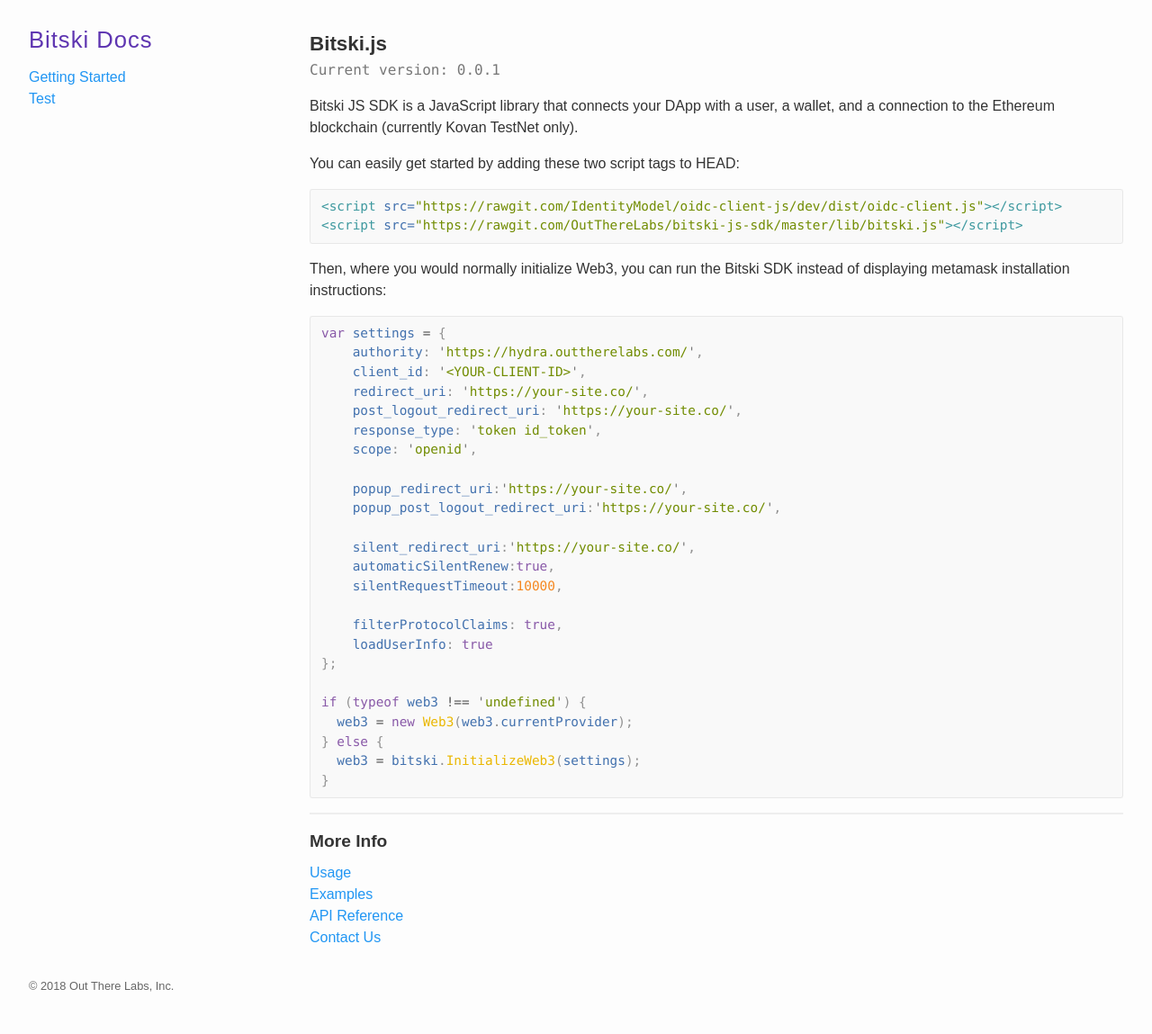
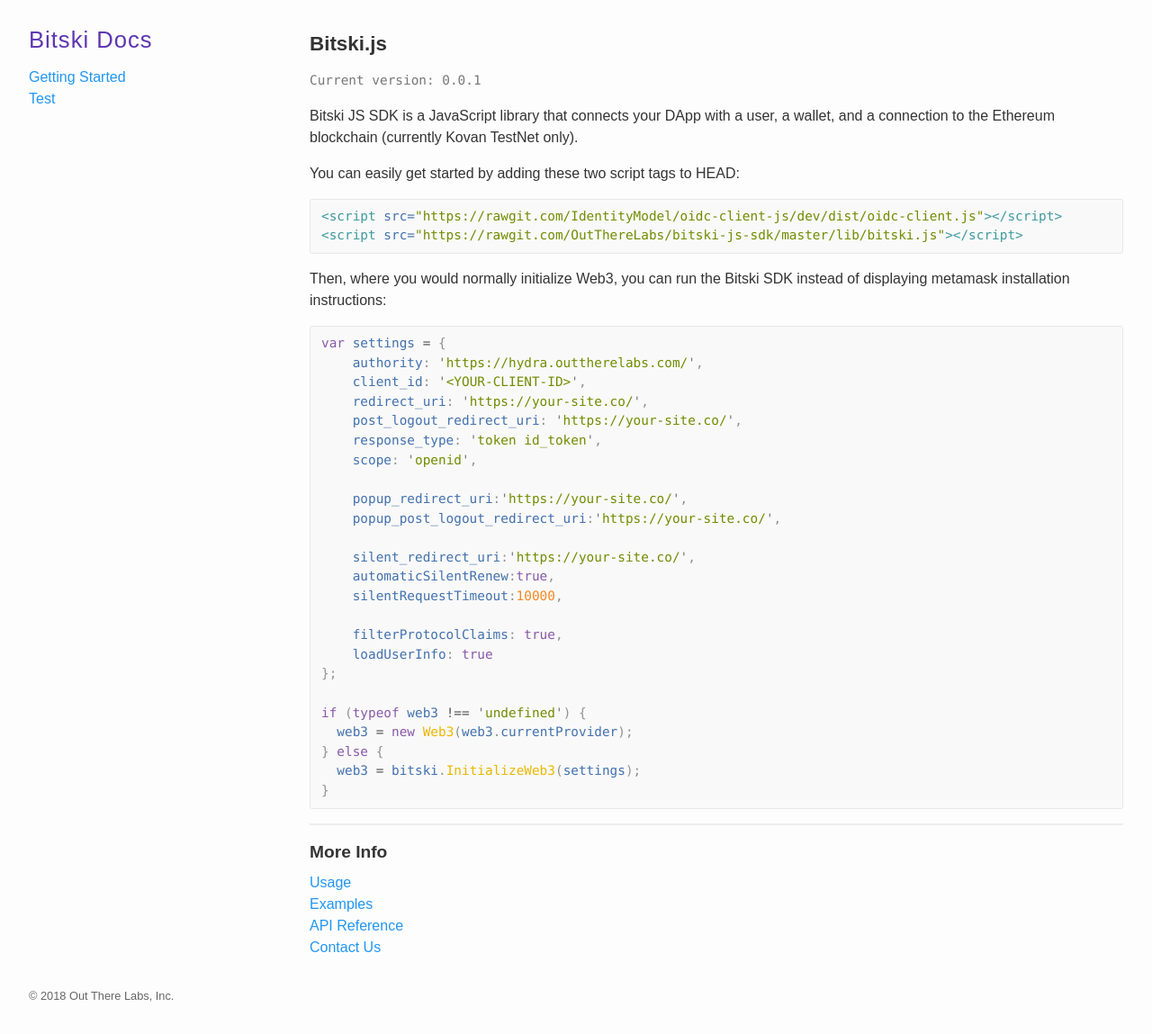
Before and after one commit to OutThereLabs/bitski-docs-jekyll-theme, a Jekyll site: the page built from README.md, in a window 1280 px wide. Shown: the whole page at 90% size. Built offline with Jekyll 4.4.1, drawn with Linux system fonts in a browser that asks for light colours.

Commit message:
Tweak styles

```diff
--- a/_sass/bitski.scss
+++ b/_sass/bitski.scss
@@ -61,10 +61,6 @@ p {
   margin-bottom: 1rem;
 }
 
-h4, h5, h6 {
-  margin-bottom: 1em;
-}
-
 h1 {
   font-size: 1.6rem;
   line-height: 1;
@@ -76,6 +72,7 @@ h2 {
   font-size: 1.4rem;
   font-weight: 600;
   color: $text-color;
+  margin-bottom: 0.5em;
 }
 
 h3 {
@@ -89,9 +86,10 @@ h4 {
 }
 
 h5 {
-  font-size: 1.1rem;
-  color: #555;
+  font-size: 0.9rem;
+  color: #999;
   font-weight: 400;
+  margin-bottom: 0.5em;
 }
 
 a {
@@ -122,6 +120,10 @@ hr+hr {
 p small {
   display: block;
   margin-top: -0.5rem;
+}
+
+p code {
+  font-size: 0.9em;
 }
 
 small {
```
